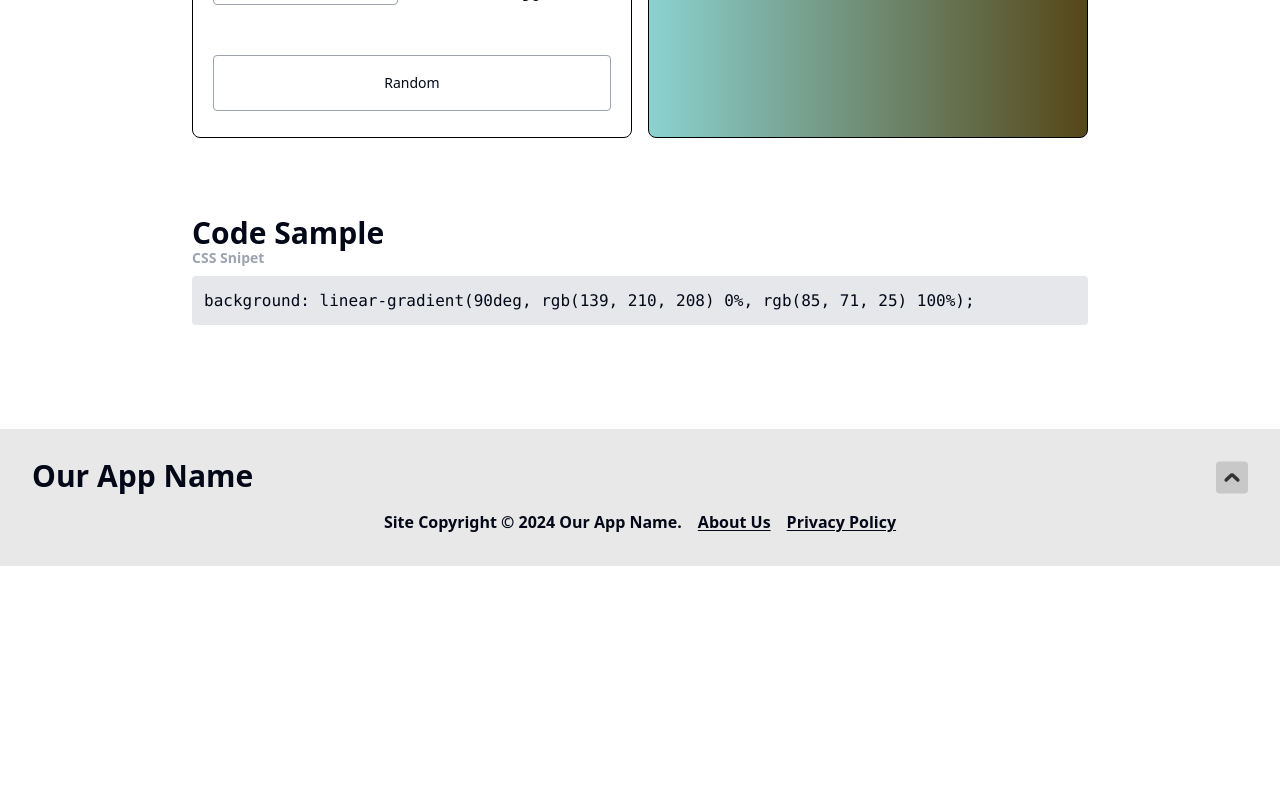
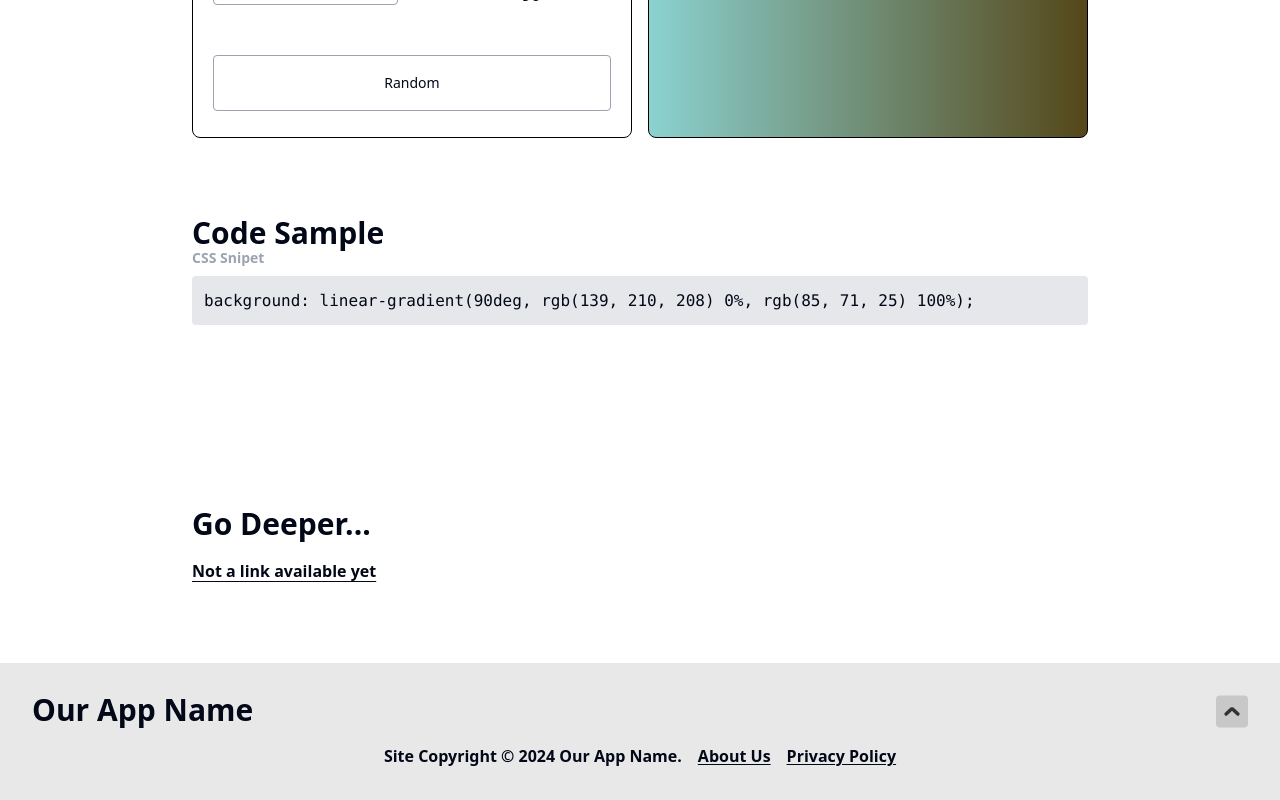
Before and after one commit to chingu-voyages/devex.tools, a React (Vite) app in the folder fetools-app/: page /color-gradient in a window 1280 px wide. Shown: the part 558-1358 px from the top of the page. Before the commit the page ends 1124 px from the top, so only its background shows below. Built offline with nearby package versions, Linux system fonts and the light colour scheme.

Commit message:
functionalities done!

```diff
--- a/fetools-app/src/pages/ColorGradient.jsx
+++ b/fetools-app/src/pages/ColorGradient.jsx
@@ -7,6 +7,7 @@ import ToolHeading from "../components/ToolsLayout/ToolHeading";
 import ColorGradientInterface from "../components/ColorGradientComponents/ColorGradientInterface";
 import CodeBlock from "../components/CodeBlock";
 import TabSwitcher from "../components/TabSwitcher";
+import GoDeeper from "../components/ToolsLayout/GoDeeper";
 
 export default function ColorGradient() {
   const containerRef = useRef();
@@ -108,6 +109,10 @@ export default function ColorGradient() {
         code={'background'} unit={codeBlockRules.background}
         />
       </TabSwitcher>
+
+      <GoDeeper linksData={[
+        {url: '#', textValue: 'Not a link available yet'}
+      ]}></GoDeeper>
     </>
   );
 
```
